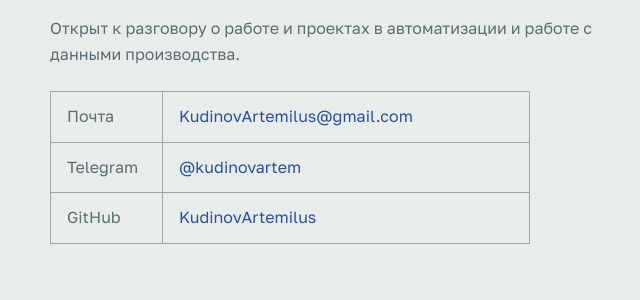
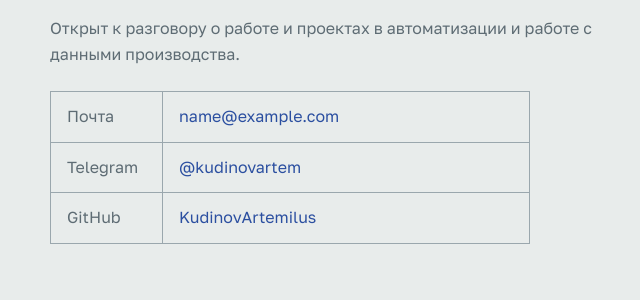
Before and after one commit to KudinovArtemilus/portfolio-django, a Django app: page / in a window 1280 px wide. Shown: the part 1436-1736 px from the top of the page, without its empty margins (134-774 px from the left). Run offline with Django 5.2, Linux system fonts and the light colour scheme; tables that the repository leaves empty hold one stand-in row (values such as "Sample post").

Commit message:
fix(home): email from profile

```diff
--- a/templates/pages/home.html
+++ b/templates/pages/home.html
@@ -138,7 +138,9 @@
         <dl class="contacts-list">
             <div>
                 <dt>Почта</dt>
-                <dd><a href="mailto:KudinovArtemilus@gmail.com">KudinovArtemilus@gmail.com</a></dd>
+                {% with email=profile.email|default:"kudinovartemilus@gmail.com" %}
+                <dd><a href="mailto:{{ email }}">{{ email }}</a></dd>
+                {% endwith %}
             </div>
             <div>
                 <dt>Telegram</dt>
```
